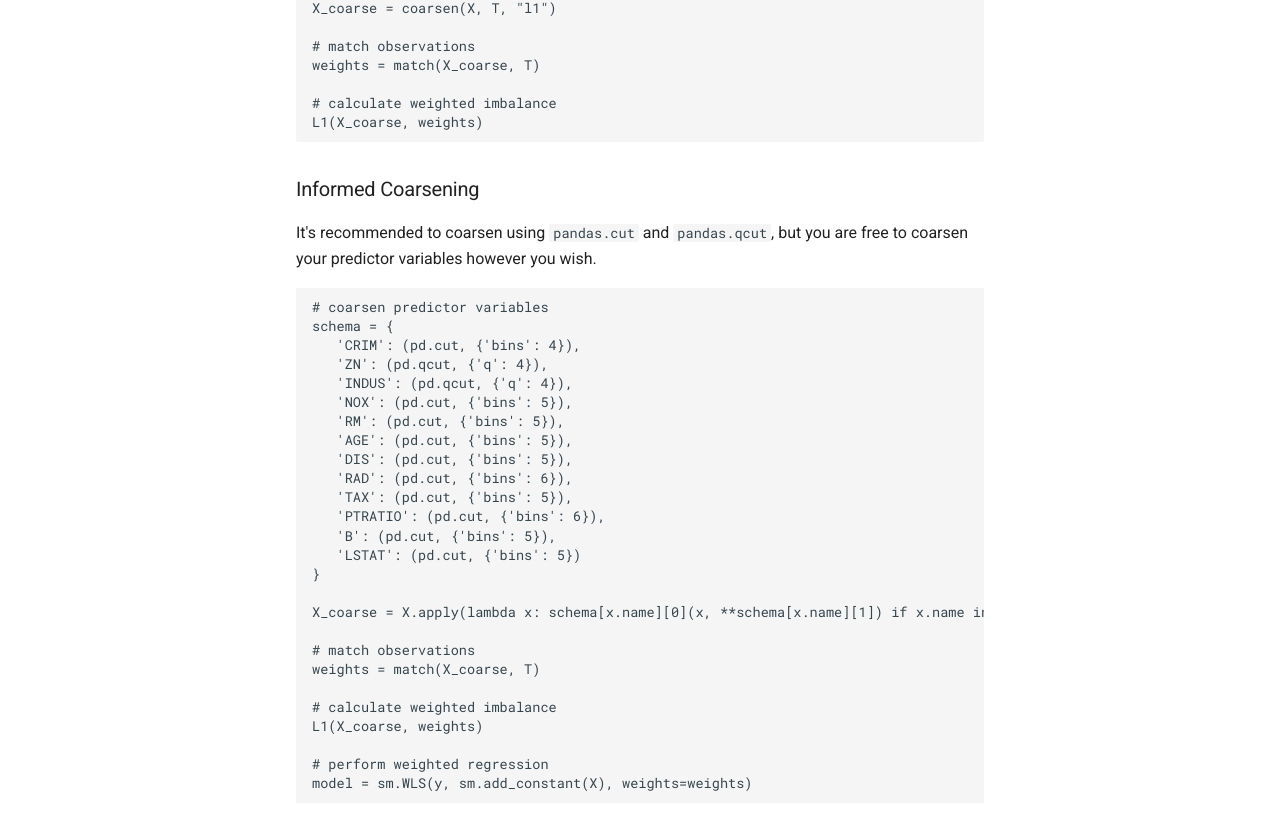
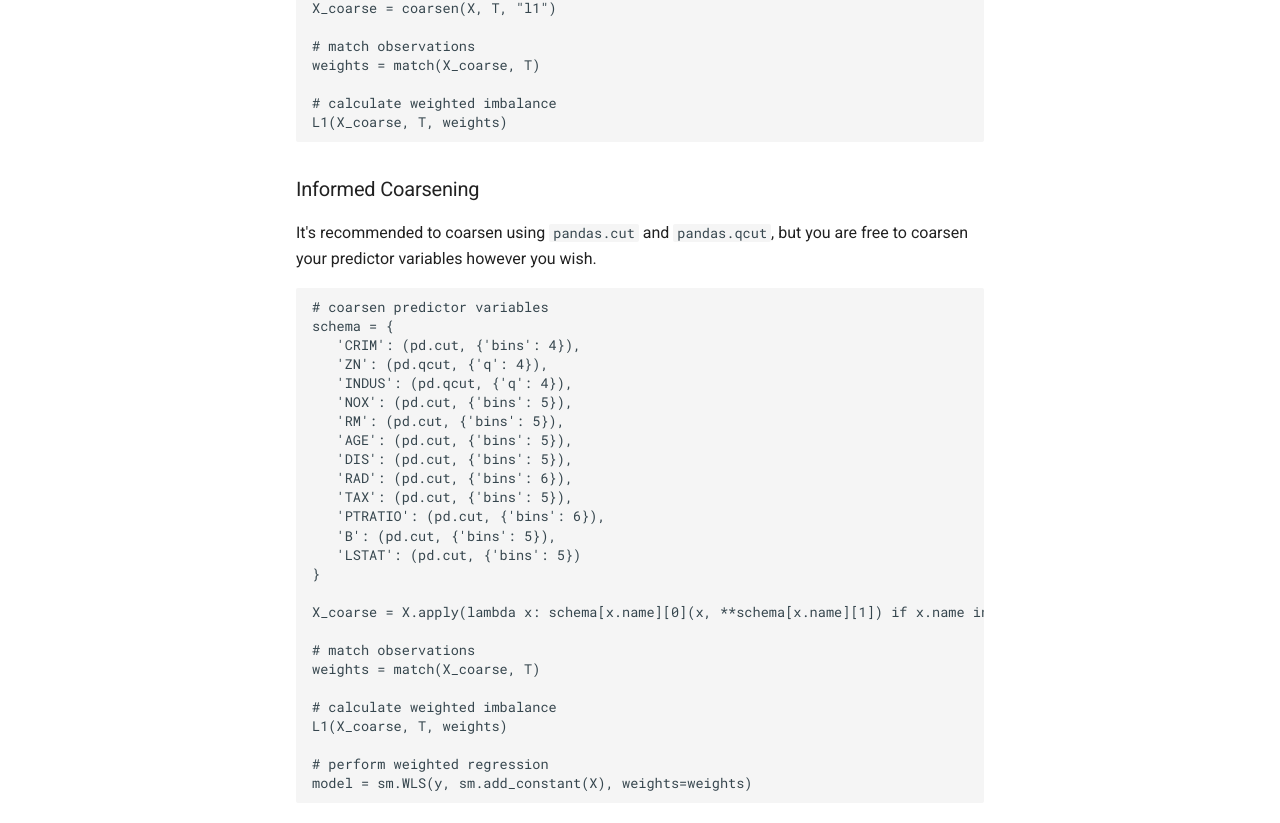
Before and after one commit to lewisbails/cem, an MkDocs documentation site: the page built from docs/tutorials.md, in a window 1280 px wide and 1400 px high, scrolled down 524 px. Shown: the part 528-1351 px from the top of the window. Built offline with MkDocs 1.6.1 and Material for MkDocs 9.7.7, drawn with Linux system fonts in a browser that asks for light colours; some of the changed text lies outside the part shown.

````diff
--- a/docs/tutorials.md
+++ b/docs/tutorials.md
@@ -38,7 +38,7 @@ X_coarse = coarsen(X, T, "l1")
 weights = match(X_coarse, T)
 
 # calculate weighted imbalance
-L1(X_coarse, weights)
+L1(X_coarse, T, weights)
 ```
 
 ### Informed Coarsening
@@ -68,7 +68,7 @@ X_coarse = X.apply(lambda x: schema[x.name][0](x, **schema[x.name][1]) if x.name
 weights = match(X_coarse, T)
 
 # calculate weighted imbalance
-L1(X_coarse, weights)
+L1(X_coarse, T, weights)
 
 # perform weighted regression
 model = sm.WLS(y, sm.add_constant(X), weights=weights)
````
